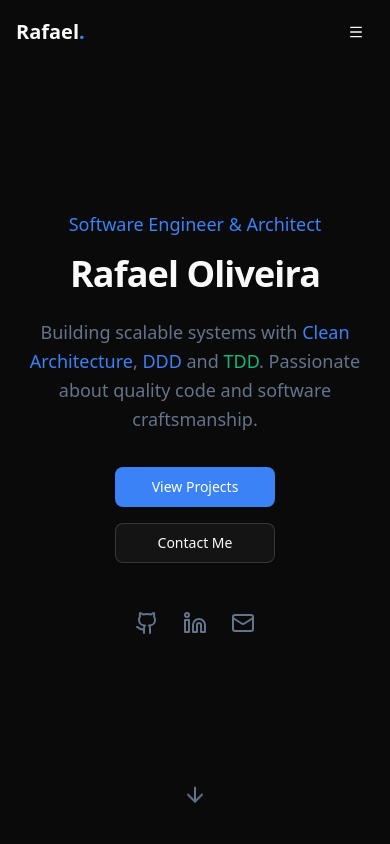
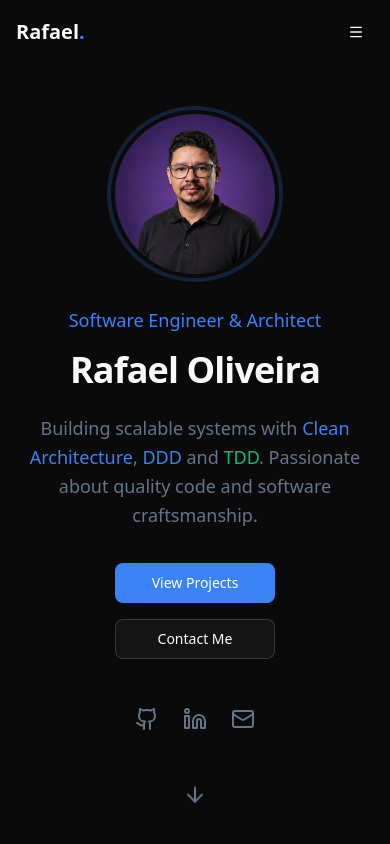
Before and after one commit to Lordymine/portfolio, a Next.js app: page / in a window 390 px wide. Shown: the top 844 px of the page. Built offline with nearby package versions, Linux system fonts and the light colour scheme.

Commit message:
feat: add professional profile photo to hero section
- Add profile.jpg to public folder
- Update hero.tsx with Image component
- Circular photo with ring effect styling
- Responsive sizing (160px mobile, 192px desktop)

```diff
--- a/src/app/sections/hero.tsx
+++ b/src/app/sections/hero.tsx
@@ -1,11 +1,25 @@
 import { Button } from "@/components/ui/button";
 import { Github, Linkedin, Mail, ArrowDown } from "lucide-react";
 import Link from "next/link";
+import Image from "next/image";
 
 export function Hero() {
   return (
     <section className="min-h-screen flex flex-col justify-center items-center px-4 sm:px-6 lg:px-8 relative">
       <div className="max-w-4xl mx-auto text-center">
+        {/* Profile Photo */}
+        <div className="mb-8 flex justify-center">
+          <div className="relative w-40 h-40 sm:w-48 sm:h-48 rounded-full overflow-hidden ring-4 ring-primary/20 ring-offset-4 ring-offset-background">
+            <Image
+              src="/profile.jpg"
+              alt="Rafael Oliveira - Software Engineer"
+              fill
+              className="object-cover"
+              priority
+            />
+          </div>
+        </div>
+
         <p className="text-primary font-medium mb-4 text-lg">
           Software Engineer & Architect
         </p>
```
Also changed, not shown: public/profile.jpg (added).
